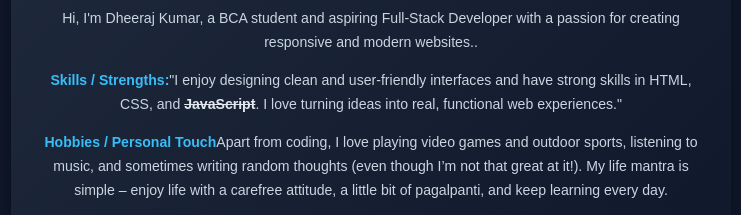
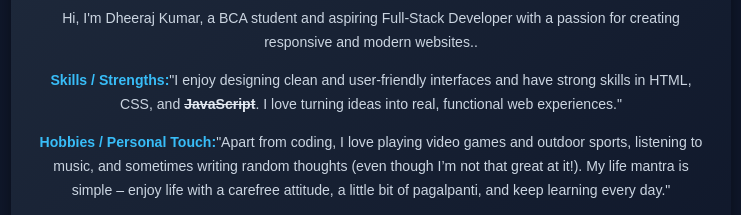
Before and after one commit to DK-byte-alt/PORTO, a plain HTML site: page index.html in a window 1280 px wide. Shown: the part 1040-1255 px from the top of the page, 269-1010 px from the left. Drawn offline with Linux system fonts and the light colour scheme.

Commit message:
Update index.html

```diff
--- a/index.html
+++ b/index.html
@@ -65,8 +65,8 @@
     <p id="aboutme">
       Hi, I'm Dheeraj Kumar, a BCA student and aspiring Full-Stack Developer with a passion for creating responsive and modern websites..
     </p>
-    <p> <strong>Skills / Strengths:</strong>"I enjoy designing clean and user-friendly interfaces and have strong skills in HTML, CSS, and <strong style="text-decoration: line-through; color: #e2e8f0;">JavaScript</strong>. I love turning ideas into real, functional web experiences."</p>
-    <p><strong>Hobbies / Personal Touch</strong>Apart from coding, I love playing video games and outdoor sports, listening to music, and sometimes writing random thoughts (even though I’m not that great at it!). My life mantra is simple – enjoy life with a carefree attitude, a little bit of pagalpanti, and keep learning every day.</p>
+    <p><strong>Skills / Strengths:</strong>"I enjoy designing clean and user-friendly interfaces and have strong skills in HTML, CSS, and <strong style="text-decoration: line-through; color: #e2e8f0;">JavaScript</strong>. I love turning ideas into real, functional web experiences."</p>
+    <p><strong>Hobbies / Personal Touch:</strong>"Apart from coding, I love playing video games and outdoor sports, listening to music, and sometimes writing random thoughts (even though I’m not that great at it!). My life mantra is simple – enjoy life with a carefree attitude, a little bit of pagalpanti, and keep learning every day."</p>
     <p><strong>Goal / Vision:</strong>"My goal is to become a professional full-stack developer, mastering every layer of development, and to work on innovative and impactful projects that truly make a difference while enjoying every step of this exciting journey."</p>
   </section>
 
```
